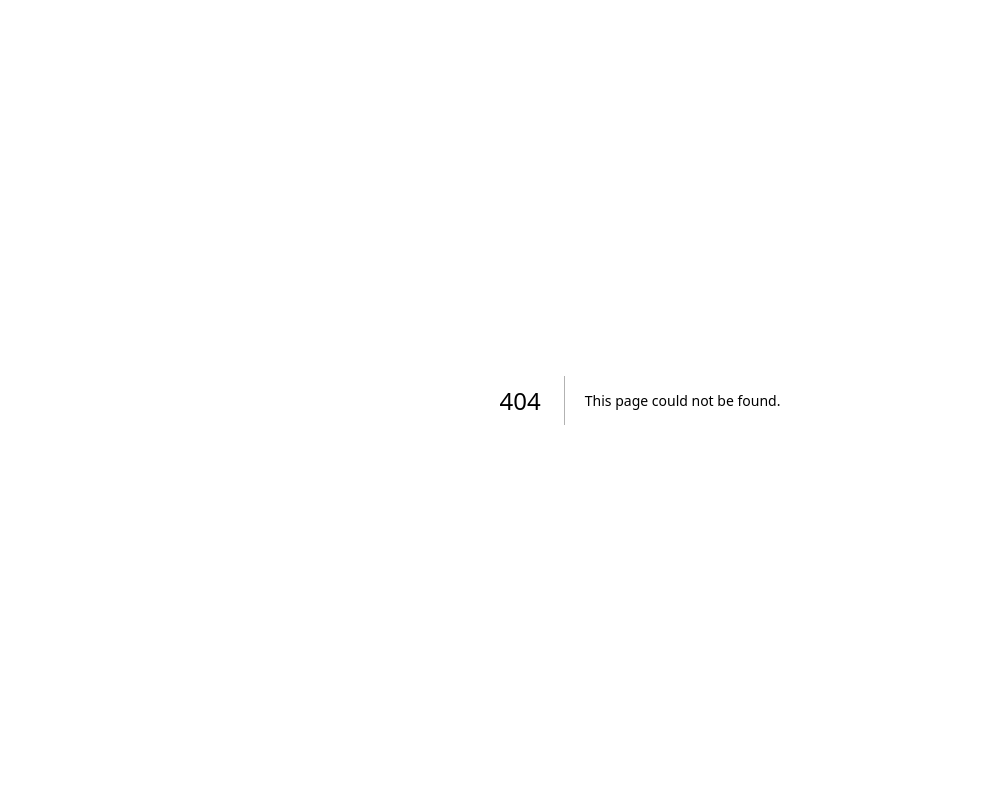
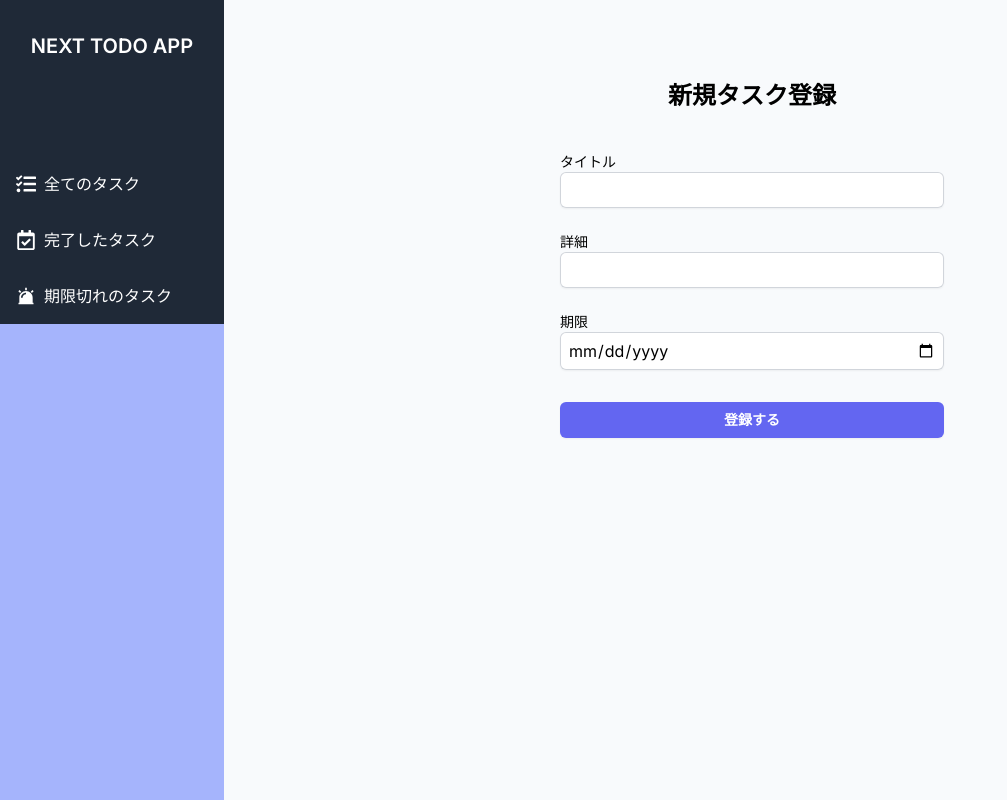
Before and after one commit to Kroro1208/next-todo-app, a Next.js app: page /new in a window 1280 px wide. Before the commit this address had no page. Shown: the whole page, without its empty margins (0-1007 px from the left). Built offline with nearby package versions, Linux system fonts and the light colour scheme.

Commit message:
タスク作成ページの実装した

```diff
--- /dev/null
+++ b/src/app/(main)/new/page.tsx
@@ -0,0 +1,12 @@
+import NewTaskForm from "@/components/NewTaskForm/NewTaskForm"
+
+const NewTaskPage = () => {
+  return (
+    <div className="flex flex-col justify-center py-20">
+        <h2 className="text-center text-2xl font-bold">新規タスク登録</h2>
+        <NewTaskForm />
+    </div>
+  )
+}
+
+export default NewTaskPage
--- /dev/null
+++ b/src/components/NewTaskForm/NewTaskForm.tsx
@@ -0,0 +1,30 @@
+
+const NewTaskForm = () => {
+  return (
+    <div className="mt-10 mx-auto w-full max-w-sm">
+      <form action="">
+        <div>
+            <label htmlFor="title" className="block text-sm font-medium">タイトル</label>
+            <input type="text" id="title" name="title" required
+            className="block mt2 py-1.5 px-2 w-full rounded-md border-0 shadow-sm
+            ring-1 ring-inset ring-gray-300"/>
+        </div>
+        <div className="mt-6">
+            <label htmlFor="description" className="block text-sm font-medium">詳細</label>
+            <input type="text" id="descriptionle" name="description" required
+            className="block mt2 py-1.5 px-2 w-full rounded-md border-0 shadow-sm
+            ring-1 ring-inset ring-gray-300"/>
+        </div>
+        <div className="mt-6">
+            <label htmlFor="dueDate" className="block text-sm font-medium">期限</label>
+            <input type="date" id="dueDatele" name="dueDate" required min="2024-05-20" max="2050-12-31"
+            className="block mt2 py-1.5 px-2 w-full rounded-md border-0 shadow-sm
+            ring-1 ring-inset ring-gray-300"/>
+        </div>
+        <button type="submit" className="mt-8 py-2 w-full rounded-md text-white bg-indigo-500 hover:bg-indigo-700 text-sm font-semibold shadow-sm">登録する</button>
+      </form>
+    </div>
+  )
+}
+
+export default NewTaskForm
```
